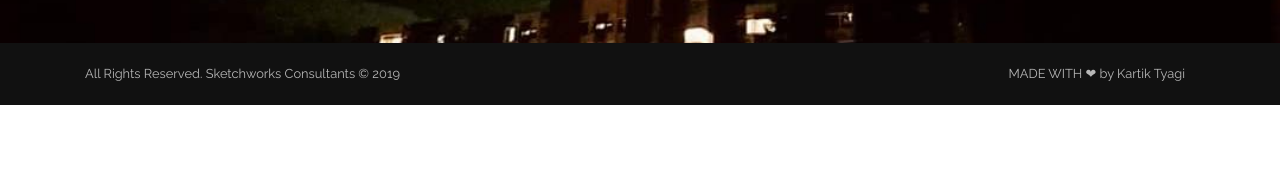
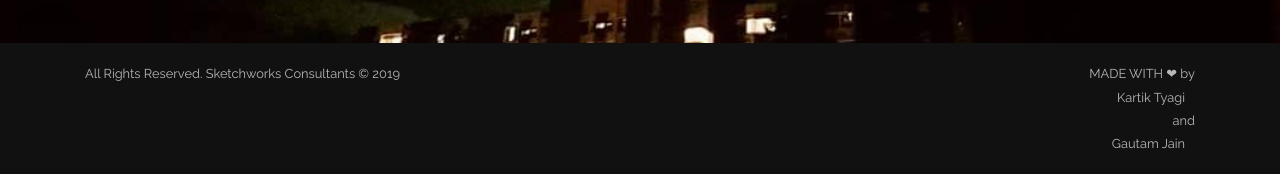
Before and after one commit to jin09/sketchworks, a plain HTML site: page index.html in a window 1280 px wide. Shown: the part 5062-5236 px from the top of the page. Before the commit the page ends 5167 px from the top, so only its background shows below. Drawn offline with Linux system fonts and the light colour scheme.

Commit message:
Update index.html

```diff
--- a/index.html
+++ b/index.html
@@ -559,7 +559,7 @@
                      <!-- /.bottom-bar-content -->
                      <div class="bottom-bar-menu pull-right">
                         <ul class="bottom-nav">
-                           <li><a href="Kartiktyagi.co.in" target="_blank">MADE WITH ❤ by Kartik Tyagi</a></li>
+                           <li>MADE WITH ❤ by <a href="Kartiktyagi.co.in" target="_blank">Kartik Tyagi</a> and <a href="gautamjain.co.in" target="_blank">Gautam Jain</a></li>
                         </ul>
                      </div>
                      <!-- /.bottom-bar-menu -->
```
